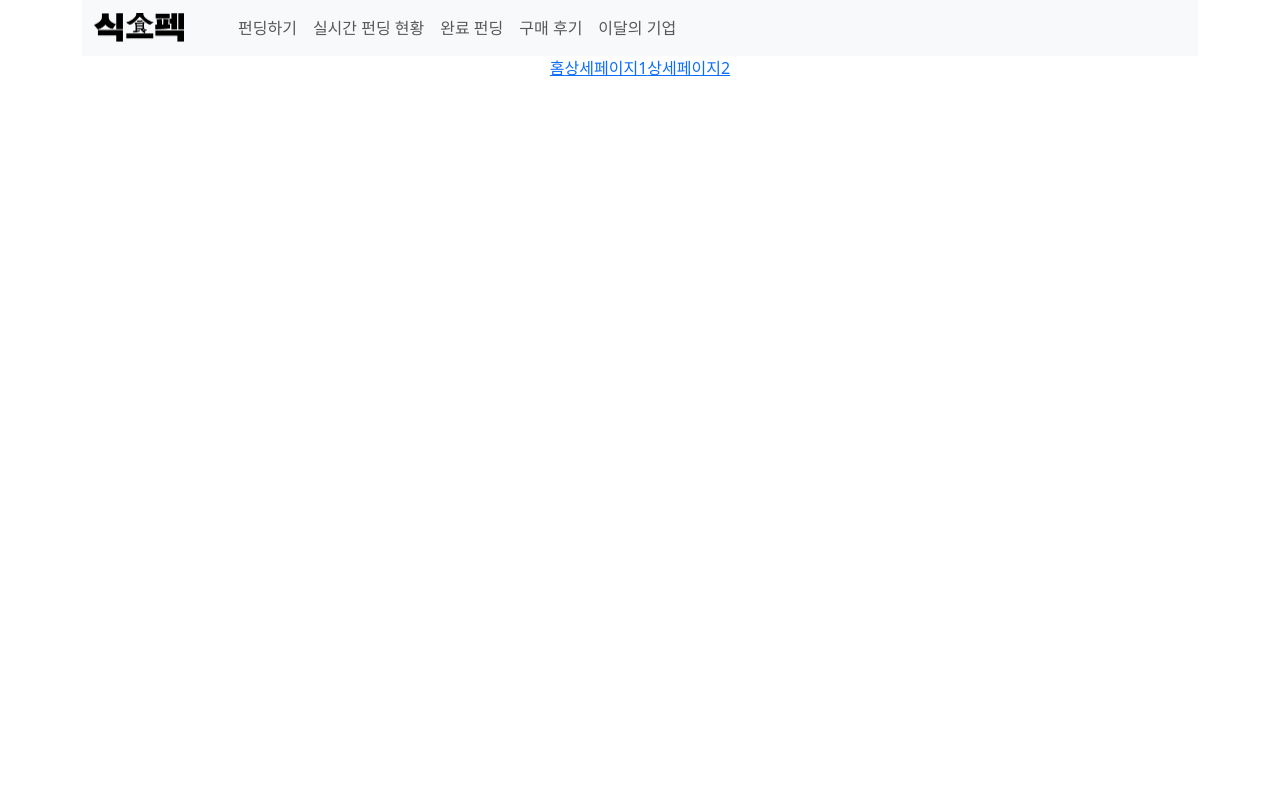
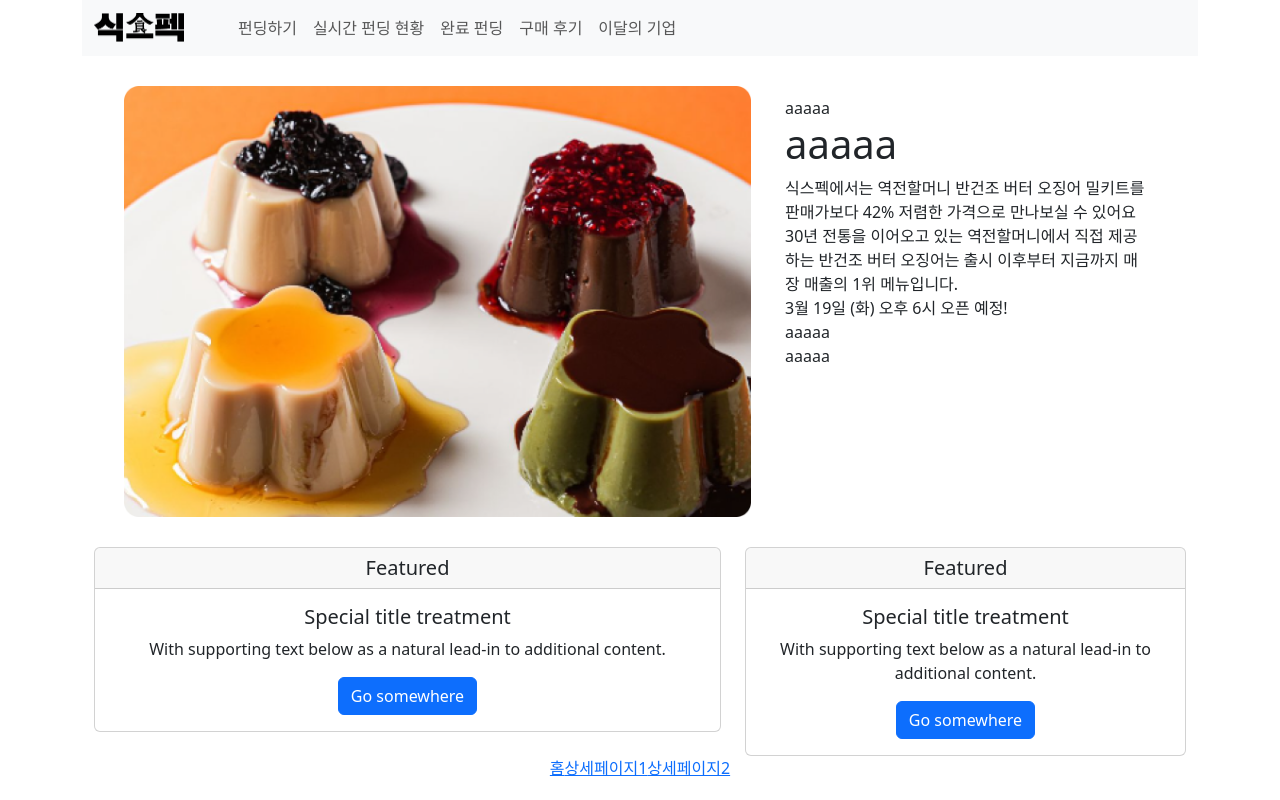
Before and after one commit to 9oormthon-univ/2024_BEOTKKOTTHON_TEAM_26_FE, a React (Create React App) app in the folder goorm/: page /detail/1 in a window 1280 px wide. Built offline with nearby package versions, Linux system fonts and the light colour scheme.

Commit message:
✅ [MOD] : 상세페이지 1 레이아웃 수정 상세페이지 2 레이아웃 수정

```diff
--- a/goorm/src/components/CardsInCategory.js
+++ b/goorm/src/components/CardsInCategory.js
@@ -14,7 +14,8 @@ function CardsInCategory() {
                     Some quick example text to build on the card title and make up the
                     bulk of the card's content.
                 </Card.Text>
-                <Button variant="primary">Go somewhere</Button>
+
+                <button className="button-in-cardsincategory" >3월 16일 펀딩 오픈!</button>
             </Card.Body>
         </Card>
     )
--- a/goorm/src/pages/Categories.css
+++ b/goorm/src/pages/Categories.css
@@ -1,3 +1,4 @@
+/*category 페이지  카테고리 버튼*/
 .button-in-category {
     display: flex;
     justify-content: center;
@@ -14,8 +15,25 @@
     cursor: pointer;
     color: black;
 }
+/*category 페이지 음식카드 밑에 cardsincategory컴포넌트 안에 있는 버튼*/
+.button-in-cardsincategory {
+    display: flex;
+    justify-content: center;
+    align-items: center;
+    padding: 9px 11px;
+    gap: 15px;
+    height: 35px;
+    background-color: #004716;
+    border-radius: 5px;
+    border: none;
+    color: white;
+    text-align: center;
+    margin: 5px;
+    cursor: pointer;
+    width: 100%;
+}
 
-/* 버튼이 활성화될 때 색상 변경 */
+    /* 버튼이 활성화될 때 색상 변경 */
 .button-in-category:hover {
     background-color: #004716; /* 활성화될 때의 색상, 예시로 적당한 값을 넣었습니다 */
     color: white;
--- a/goorm/src/pages/Categories.js
+++ b/goorm/src/pages/Categories.js
@@ -53,20 +53,28 @@ function Categories() {
                     <button className="button-in-category">브라타 치즈</button>
                 </div>
                 {/*음식사진들 나열하는 카드*/}
+                {/*<Container>*/}
+                {/*    <Row>*/}
+                {/*        <Col><CardsInCategory></CardsInCategory></Col>*/}
+                {/*        <Col><CardsInCategory></CardsInCategory></Col>*/}
+                {/*        <Col><CardsInCategory></CardsInCategory></Col>*/}
+
+                {/*    </Row>*/}
+                {/*    <Row>*/}
+                {/*        <Col><CardsInCategory></CardsInCategory></Col>*/}
+                {/*        <Col><CardsInCategory></CardsInCategory></Col>*/}
+                {/*        <Col><CardsInCategory></CardsInCategory></Col>*/}
+                {/*    </Row>*/}
+                {/*</Container>*/}
                 <Container>
-                    <Row>
-                        <Col><CardsInCategory></CardsInCategory></Col>
-                        <Col><CardsInCategory></CardsInCategory></Col>
-                        <Col><CardsInCategory></CardsInCategory></Col>
-
-                    </Row>
-                    <Row>
-                        <Col><CardsInCategory></CardsInCategory></Col>
-                        <Col><CardsInCategory></CardsInCategory></Col>
-                        <Col><CardsInCategory></CardsInCategory></Col>
+                    <Row className="g-4">
+                        {Array.from({ length: 6 }).map((_, idx) => ( // 6개의 카드를 생성
+                            <Col key={idx} xs={12} md={6} lg={4}> {/* 화면 크기에 따른 열 조정 */}
+                                <CardsInCategory />
+                            </Col>
+                        ))}
                     </Row>
                 </Container>
-
             </div>
         )
 
--- a/goorm/src/pages/Detail.js
+++ b/goorm/src/pages/Detail.js
@@ -1,11 +1,85 @@
 // 상세페이지 2
 import NavbarInCategoriesAndDetailPages from "../components/NavbarInCategoriesAndDetailPages";
-
+import {Button, Card, Col, Row} from "react-bootstrap";
+import Container from "react-bootstrap/Container";
+import Image from 'react-bootstrap/Image';
+import exampleImage from '../images/img.png'; // 'src/images' 폴더 내에 위치
 function Detail() {
-    return(
+    return (
+        // 상단 네비바
         <div className="container">
             <NavbarInCategoriesAndDetailPages></NavbarInCategoriesAndDetailPages>
+
+            {/*    1헹 약 화면의 70퍼*/}
+            <div>
+
+                <Container>
+                    <Row>
+                        {/*    좌 6(사진) 우 4*/}
+                        <Col xs={7}><Image style={{margin: '30px'}} src={exampleImage} fluid/></Col>
+                        {/* 우측 버튼들 */}
+                        <Col style={{textAlign: 'start', margin: '40px'}}>
+                            <div>aaaaa</div>
+                            <h1>aaaaa</h1>
+                            <div>식스펙에서는 역전할머니 반건조 버터 오징어 밀키트를 판매가보다 42% 저렴한 가격으로 만나보실 수 있어요 30년 전통을 이어오고 있는 역전할머니에서 직접
+                                제공하는 반건조 버터 오징어는 출시 이후부터
+                                지금까지 매장 매출의 1위 메뉴입니다.
+                            </div>
+                            <div>3월 19일 (화) 오후 6시 오픈 예정!</div>
+                            <div>aaaaa</div>
+                            <div>aaaaa</div>
+                        </Col>
+
+
+                    </Row>
+                </Container>
+
+            </div>
+
+
+            {/*    2행 약 화면의 30퍼 차지*/}
+            <div>
+
+                <Container>
+                    <Row>
+                        {/*    좌 6(사진) 우 4*/}
+                        <Col xs={7}>
+                            <Card>
+                                <Card.Header as="h5">Featured</Card.Header>
+                                <Card.Body>
+                                    <Card.Title>Special title treatment</Card.Title>
+                                    <Card.Text>
+                                        With supporting text below as a natural lead-in to additional content.
+                                    </Card.Text>
+                                    <Button variant="primary">Go somewhere</Button>
+                                </Card.Body>
+                            </Card>
+
+                        </Col>
+
+                        {/*오른쪽 4*/}
+                        <Col>
+                            <Card>
+                                <Card.Header as="h5">Featured</Card.Header>
+                                <Card.Body>
+                                    <Card.Title>Special title treatment</Card.Title>
+                                    <Card.Text>
+                                        With supporting text below as a natural lead-in to additional content.
+                                    </Card.Text>
+                                    <Button variant="primary">Go somewhere</Button>
+                                </Card.Body>
+                            </Card>
+                        </Col>
+
+
+                    </Row>
+                </Container>
+            </div>
+
+
         </div>
+
+
     )
 
 }
```
